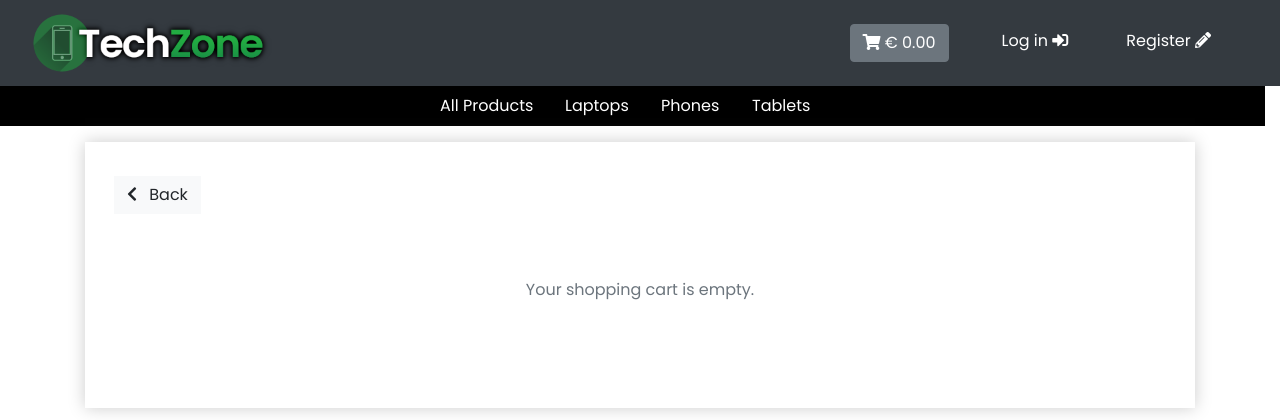
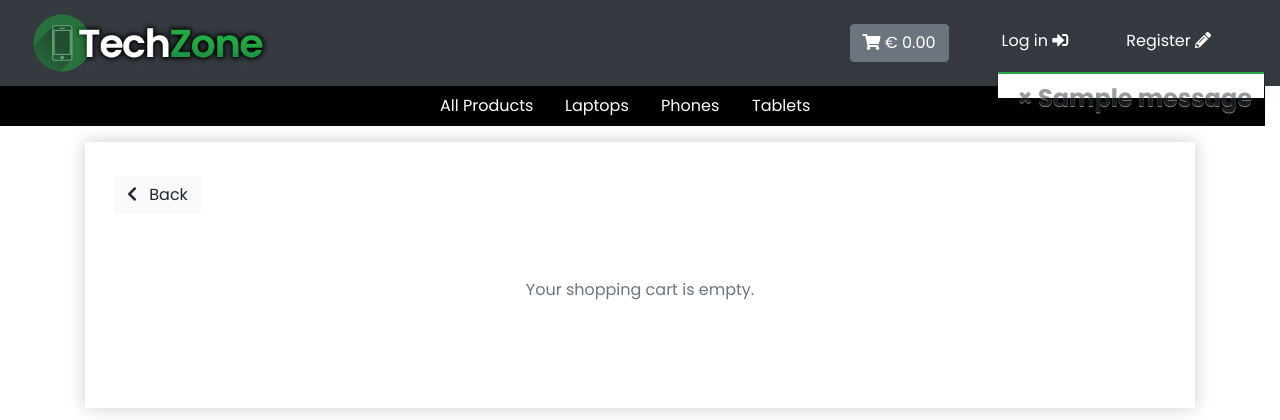
Before and after one commit to testgitpodcistudent/milestone-4-copy, a Django app: page /cart/ in a window 1280 px wide. Shown: the top 420 px of the page. Run offline with Django 3.2, Linux system fonts and the light colour scheme; one stand-in notice (Sample message) is shown; some libraries are stand-ins or nearby versions.

Commit message:
toast functionality working

```diff
--- a/cart/templates/cart/cart.html
+++ b/cart/templates/cart/cart.html
@@ -145,6 +145,7 @@
 {% block postloadjs %}
 {{ block.super }}
 
+
 <!-- Back-To-Top button -->
 <script type="text/javascript">
     $('.btt-link').click(function (e) {
--- a/cart/urls.py
+++ b/cart/urls.py
@@ -1,4 +1,3 @@
-from django.contrib import admin
 from django.urls import path
 from . import views
 
--- a/cart/views.py
+++ b/cart/views.py
@@ -1,4 +1,9 @@
-from django.shortcuts import redirect, render, reverse, HttpResponse
+from django.shortcuts import (
+    render, redirect, reverse, HttpResponse, get_object_or_404
+)
+from django.contrib import messages
+
+from products.models import Product
 
 
 # Create your views here.
@@ -11,14 +16,17 @@ def view_cart(request):
 def add_to_cart(request, item_id):
     """ add 1 of the specified product to the cart """
 
+    product = get_object_or_404(Product, pk=item_id)
     quantity = int(request.POST.get('quantity'))
     redirect_url = request.POST.get('redirect_url')
     cart = request.session.get('cart', {})
 
     if item_id in list(cart.keys()):
         cart[item_id] += quantity
+        messages.success(request, f'Added {product.name} to your bag')
     else:
         cart[item_id] = quantity
+        messages.success(request, f'Added {product.name} to your bag')
 
     request.session['cart'] = cart
     return redirect(redirect_url)
@@ -27,6 +35,7 @@ def add_to_cart(request, item_id):
 def adjust_cart(request, item_id):
     """ adjust quantity of specified product in cart to a specified amount from cart.html """
 
+    product = Product.objects.get(pk=item_id)
     quantity = int(request.POST.get('quantity'))
     cart = request.session.get('cart', {})
 
@@ -34,6 +43,8 @@ def adjust_cart(request, item_id):
         cart[item_id] = quantity
     else:
         cart[item_id] = quantity
+        messages.info(request, f'Added {product.name} to your bag')
+
 
     request.session['cart'] = cart
     return redirect(reverse("view_cart"))
--- a/products/templates/products/product_page.html
+++ b/products/templates/products/product_page.html
@@ -91,6 +91,7 @@
 {% endblock %}
 
 {% block postloadjs %}
+{{ block.super }}
 <script type="text/javascript">
 
     // Disable +/- buttons outside 1-99 range
--- a/static/css/base.css
+++ b/static/css/base.css
@@ -156,6 +156,21 @@ input::-webkit-inner-spin-button {
     -webkit-appearance: none;
 }
 
+.message-container {
+    position: fixed;
+    top: 72px;
+    right: 15px;
+    z-index: 9999;
+}
+
+.custom-toast {
+    overflow: visible;
+}
+
+.toast-capper {
+    height: 2px;
+}
+
 /* animations */
 /* Sink - from https://github.com/IanLunn/Hover/blob/master/css/hover.css */
 .hvr-sink {
--- a/techzone/settings.py
+++ b/techzone/settings.py
@@ -27,6 +27,8 @@ SECRET_KEY = 'django-insecure--ghpn#fji@8rc2v44a$q7r%#i01ugh7kv-!s(rlbql^0zv%r_8
 DEBUG = True
 
 ALLOWED_HOSTS = []
+
+MESSAGE_STORAGE = 'django.contrib.messages.storage.session.SessionStorage'
 
 AUTHENTICATION_BACKENDS = [
     # Needed to login by username in Django admin, regardless of `allauth`
--- a/templates/base.html
+++ b/templates/base.html
@@ -168,6 +168,25 @@
         </ul>
     </div>
 
+    <!-- Messages -->
+    {% if messages %}
+    <div class="message-container">
+        {% for message in messages %}
+        {% with message.level as level %}
+        {% if level == 40 %}
+        {% include 'includes/toasts/toast_error.html' %}
+        {% elif level == 30 %}
+        {% include 'includes/toasts/toast_warning.html' %}
+        {% elif level == 25 %}
+        {% include 'includes/toasts/toast_success.html' %}
+        {% else %}
+        {% include 'includes/toasts/toast_info.html' %}
+        {% endif %}
+        {% endwith %}
+        {% endfor %}
+    </div>
+    {% endif %}
+
 
     {% block page_header %}
     {% endblock %}
@@ -176,6 +195,10 @@
     {% endblock %}
 
     {% block postloadjs %}
+    <!-- Display toasts -->
+    <script type="text/javascript">
+        $('.toast').toast('show');
+    </script>
     {% endblock %}
 </body>
 
--- /dev/null
+++ b/templates/includes/toasts/toast_success.html
@@ -0,0 +1,11 @@
+<div class="toast custom-toast rounded-0 border-top-0" data-autohide="false">
+    <div class="arrow-up arrow-success"></div>
+    <div class="w-100 toast-capper bg-success"></div>
+
+    <div class="toast-body bg-white">
+        <button type="button" class="ml-2 mb-1 close text-dark float-right" data-dismiss="toast" aria-label="Close">
+            <span aria-hidden="true">&times;</span>
+        {{ message }}
+        </button>
+    </div>
+</div>
```
Also changed, not shown: templates/includes/toasts/toast_error.html (added, +13 -0 lines), templates/includes/toasts/toast_info.html (added, +13 -0 lines), templates/includes/toasts/toast_warning.html (added, +13 -0 lines), db.sqlite3.
